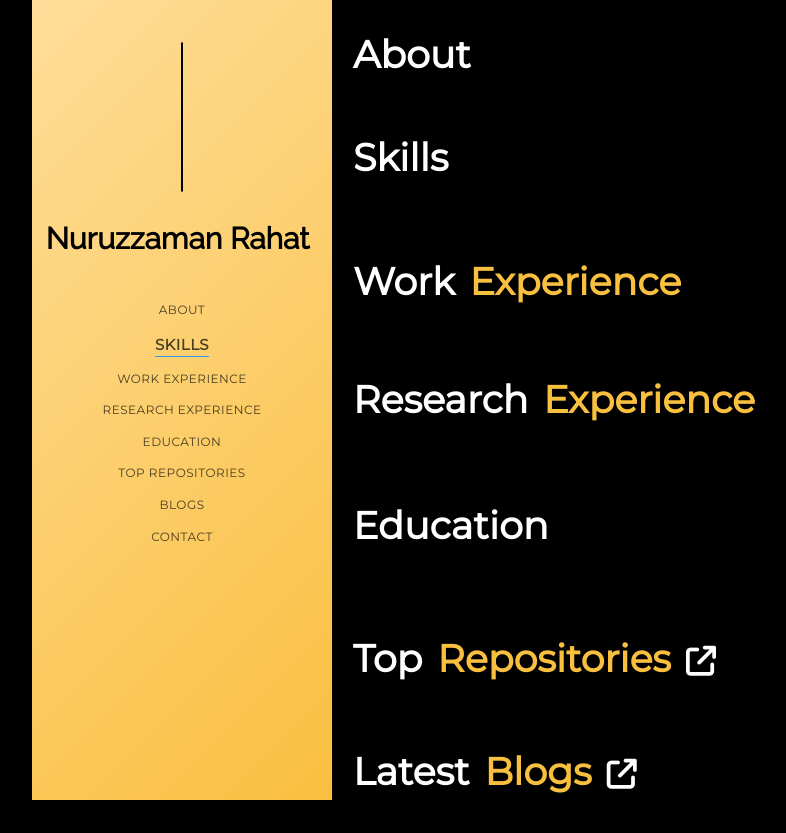
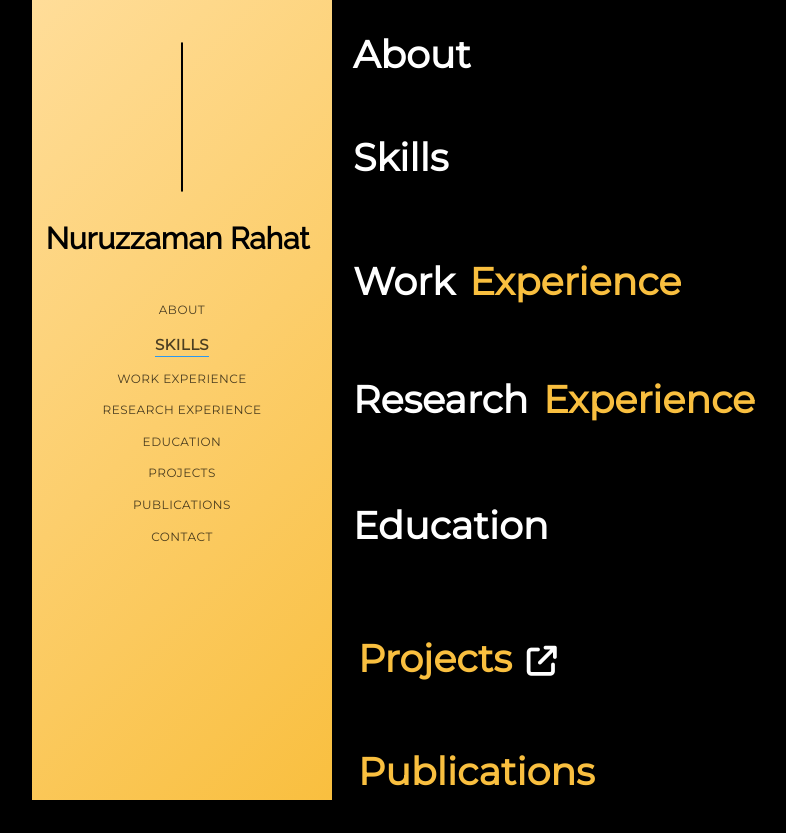
Before and after one commit to nuruzzamanrahat/nuruzzamanrahat.github.io, a plain HTML site: page index.html in a window 1280 px wide. Shown: the top 833 px of the page, without its empty margins (28-814 px from the left). Drawn offline with nearby package versions, Linux system fonts and the light colour scheme; a script that the page names is missing.

Commit message:
Update index.html

```diff
--- a/index.html
+++ b/index.html
@@ -3,7 +3,7 @@
   <head>
     <meta charset="utf-8" />
     <meta http-equiv="X-UA-Compatible" content="IE=edge" />
-    <title></title>
+    <title>Nuruzzaman Rahat - Portfolio</title>
     <meta name="viewport" content="width=device-width, initial-scale=1" />
     <meta name="description" content="Portfolio webpage of Nuruzzaman Rahat" />
     <meta
@@ -76,9 +76,9 @@
                 </li>
                 <li><a href="#" data-nav-section="education">Education</a></li>
                 <li>
-                  <a href="#" data-nav-section="repos">Top Repositories</a>
+                  <a href="#" data-nav-section="projects">Projects</a>
                 </li>
-                <li><a href="#" data-nav-section="blogs">Blogs</a></li>
+                <li><a href="#" data-nav-section="publications">Publications</a></li>
                 <li><a href="#" data-nav-section="contact">Contact</a></li>
               </ul>
             </div>
@@ -164,7 +164,7 @@
               <div class="timeline-centered" id="education"></div>
             </div>
           </section>
-          <section class="colorlib-experience no-print" data-section="repos">
+          <section class="colorlib-experience no-print" data-section="projects">
             <div class="colorlib-narrow-content">
               <div
                 class="row row-bottom-padded-sm animate-box"
@@ -177,7 +177,7 @@
                     style="color: inherit"
                   >
                     <h1>
-                      Top <span style="color: #f9bf3f">Repositories</span>
+                      <span style="color: #f9bf3f">Projects</span>
                       <i
                         class="fa fa-external-link"
                         aria-hidden="true"
@@ -194,7 +194,7 @@
               >
                 <li class="open">
                   <ul
-                    id="repos"
+                    id="projects"
                     class=""
                     style="display: block; padding: 0px"
                   ></ul>
@@ -202,27 +202,16 @@
               </ul>
             </div>
           </section>
-          <section class="colorlib-blogs no-print" data-section="blogs">
+          <section class="colorlib-blogs no-print" data-section="publications">
             <div class="colorlib-narrow-content">
               <div
                 class="row row-bottom-padded-sm animate-box"
                 data-animate-effect="fadeInLeft"
               >
                 <div class="about-desc">
-                  <a
-                    href="https://vinaysomawat.medium.com/"
-                    target="_blank"
-                    style="color: inherit"
-                  >
-                    <h1>
-                      Latest <span style="color: #f9bf3f">Blogs</span>
-                      <i
-                        class="fa fa-external-link"
-                        aria-hidden="true"
-                        style="font-size: 30px"
-                      ></i>
-                    </h1>
-                  </a>
+                  <h1>
+                    <span style="color: #f9bf3f">Publications</span>
+                  </h1>
                 </div>
               </div>
               <ul
@@ -232,7 +221,7 @@
               >
                 <li class="open">
                   <ul
-                    id="blogs"
+                    id="publications"
                     class="submenu"
                     style="display: flex; flex-direction: column; gap: 20px"
                   ></ul>
@@ -253,7 +242,6 @@
                   Have a question or want to collaborate? Feel free to reach out through the form below.
                 </p>
 
-                <!-- Contact Form -->
                 <div style="max-width: 700px; margin: 0 auto;">
                   <form id="contactForm" style="background: linear-gradient(135deg, rgb(255, 221, 153), rgb(249, 191, 63)); padding: 40px; border-radius: 10px; box-shadow: 0 4px 20px rgba(0,0,0,0.1);">
                     <div style="margin-bottom: 20px;">
@@ -309,19 +297,15 @@
               const message = document.getElementById('userMessage').value;
               const formMessage = document.getElementById('formMessage');
 
-              // Create mailto link
               const subject = encodeURIComponent('Message from Portfolio Contact Form');
               const body = encodeURIComponent(`From: ${email}\n\nMessage:\n${message}`);
               const mailtoLink = `mailto:nuruzzamanrahat1738@gmail.com?subject=${subject}&body=${body}`;
 
-              // Open email client
               window.location.href = mailtoLink;
 
-              // Show success message
               formMessage.style.color = '#000';
               formMessage.innerHTML = '✓ Opening your email client...';
 
-              // Reset form
               setTimeout(() => {
                 document.getElementById('contactForm').reset();
                 formMessage.innerHTML = '';
@@ -332,7 +316,7 @@
             <div class="colorlib-narrow-content">
               <span class="visitor-label">Profile Views</span>
               <br>
-              <img src="https://komarev.com/ghpvc/?username=nuruzzamanrahat&label=Profile%20views&color=f9bf3f&style=flat" alt="Profile views" style="margin-top: 10px;" />
+              <img src="https://hits.seeyoufarm.com/api/count/incr/badge.svg?url=https%3A%2F%2Fnuruzzamanrahat.github.io&count_bg=%23F9BF3F&title_bg=%23555555&icon=&icon_color=%23E7E7E7&title=Views&edge_flat=false" alt="Profile views" style="margin-top: 10px;" />
             </div>
           </section>
           <section class="colorlib-footer no-print" data-section="footer">
```
